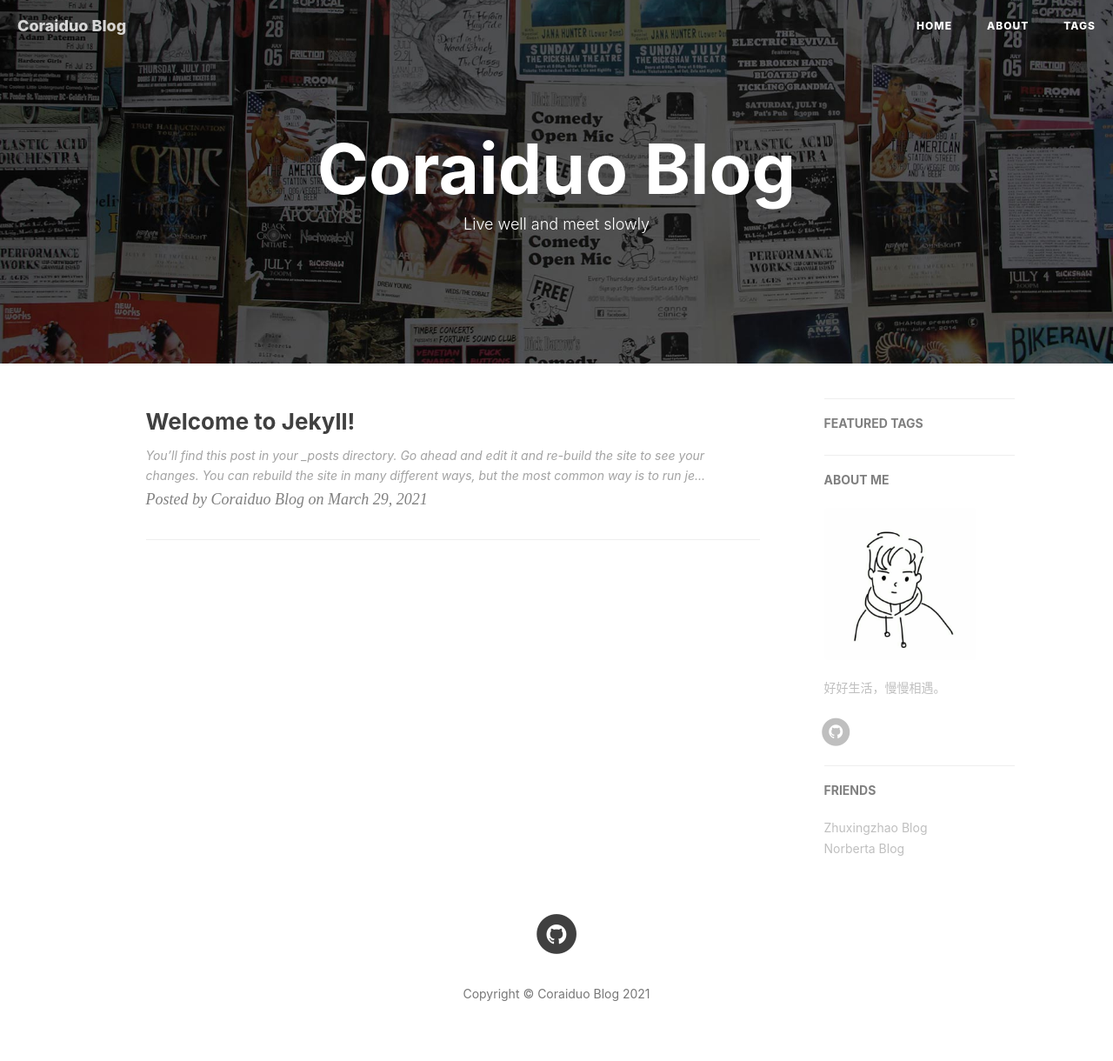
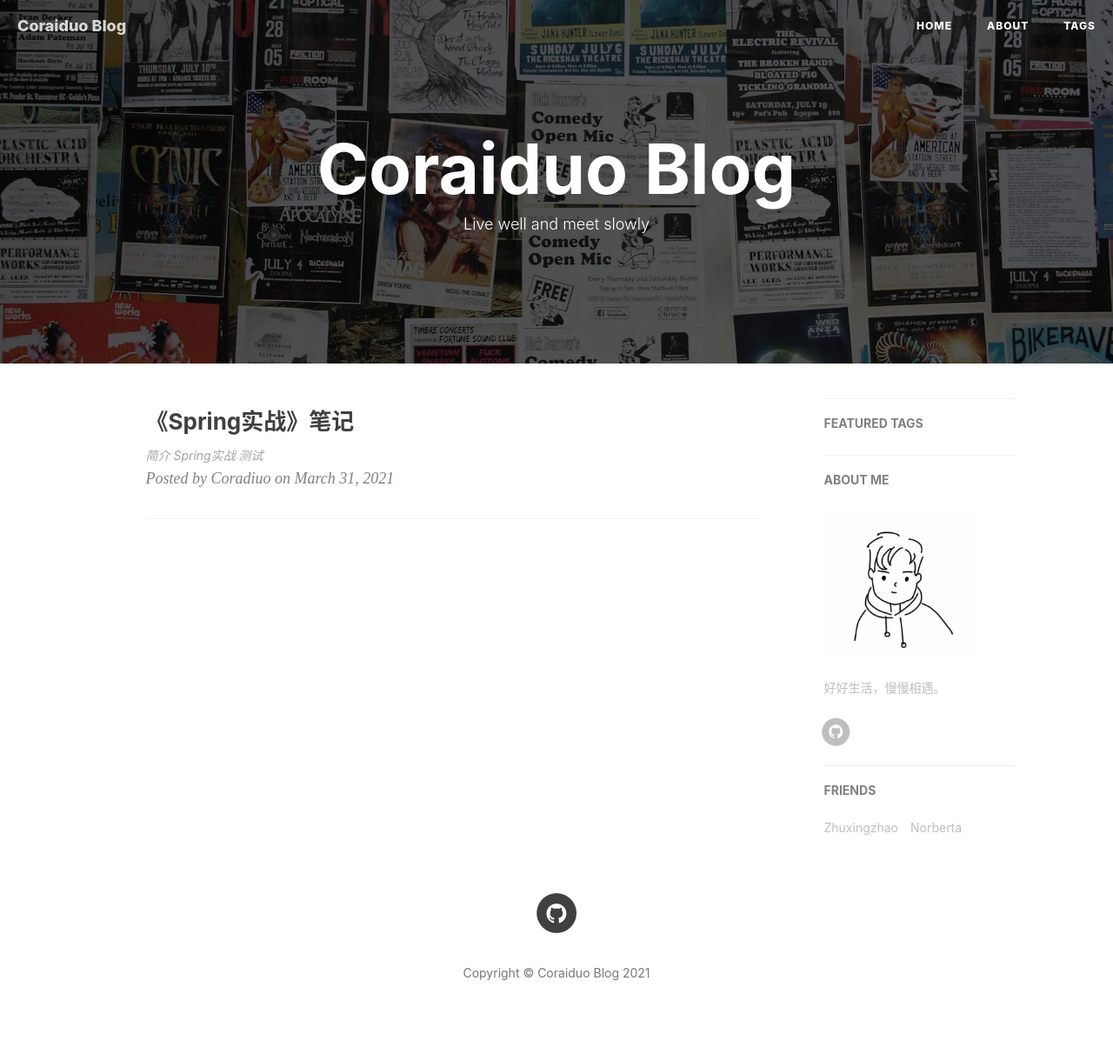
Before and after one commit to coraiduo/coraiduo.github.io, a Jekyll site: the page built from index.html, in a window 1280 px wide. Shown: the whole page at 87% size. Built offline with Jekyll 4.4.1, drawn with Linux system fonts in a browser that asks for light colours; nearby versions of some CDN libraries; the list of posts is cut into pages by our own code; comment, search, counter and statistics services are not loaded; after the commit the page ends 1196 px from its top, so only the background shows below that.

```diff
--- a/_config.yml
+++ b/_config.yml
@@ -42,8 +42,13 @@ plugins: [jekyll-paginate]
 # document: http://jekyllrb.com/docs/configuration/#kramdown
 markdown: kramdown
 kramdown:
-  input: GFM                            # use Github Flavored Markdown !important
-
+    input: GFM                            # use Github Flavored Markdown !important
+    syntax_highlighter_opts:
+        span:
+        line_numbers: false
+        block:
+        line_numbers: true
+        start_line: 1
 
 
 # Disqus settings
@@ -82,10 +87,10 @@ featured-condition-size: 1              # A tag will be featured if the size of
 # Friends
 friends: [
     {
-        title: "Zhuxingzhao Blog",
+        title: "Zhuxingzhao",
         href: "https://zhuxingzhao.com"
     },{
-        title: "Norberta Blog",
+        title: "Norberta",
         href: "http://www.norberta.me"
     }
 ]
--- a/_posts/2021-03-29-welcome-to-jekyll.markdown
+++ /dev/null
@@ -1,29 +0,0 @@
----
-layout: post
-title:  "Welcome to Jekyll!"
-date:   2021-03-29 18:12:56 +0800
-categories: jekyll update
----
-You’ll find this post in your `_posts` directory. Go ahead and edit it and re-build the site to see your changes. You can rebuild the site in many different ways, but the most common way is to run `jekyll serve`, which launches a web server and auto-regenerates your site when a file is updated.
-
-Jekyll requires blog post files to be named according to the following format:
-
-`YEAR-MONTH-DAY-title.MARKUP`
-
-Where `YEAR` is a four-digit number, `MONTH` and `DAY` are both two-digit numbers, and `MARKUP` is the file extension representing the format used in the file. After that, include the necessary front matter. Take a look at the source for this post to get an idea about how it works.
-
-Jekyll also offers powerful support for code snippets:
-
-{% highlight ruby %}
-def print_hi(name)
-  puts "Hi, #{name}"
-end
-print_hi('Tom')
-#=> prints 'Hi, Tom' to STDOUT.
-{% endhighlight %}
-
-Check out the [Jekyll docs][jekyll-docs] for more info on how to get the most out of Jekyll. File all bugs/feature requests at [Jekyll’s GitHub repo][jekyll-gh]. If you have questions, you can ask them on [Jekyll Talk][jekyll-talk].
-
-[jekyll-docs]: https://jekyllrb.com/docs/home
-[jekyll-gh]:   https://github.com/jekyll/jekyll
-[jekyll-talk]: https://talk.jekyllrb.com/
--- /dev/null
+++ b/_posts/2021-03-31-spring-in-action-4th-notes.md
@@ -0,0 +1,17 @@
+---
+layout:     post
+title:      "《Spring实战》笔记"
+subtitle:   ""
+data:       2021-03-31 14:37:00
+author:     "Coradiuo"
+header-img: "img/post-bg-unix-linux.jpg"
+tags:
+    - Java
+    - Spring
+---
+
+# 简介
+
+Spring实战
+
+## 测试
```
Also changed, not shown: Gemfile.lock, img/post-bg-2015.jpg (deleted), img/post-bg-js-module.jpg (deleted), img/post-bg-js-version.jpg (deleted).
